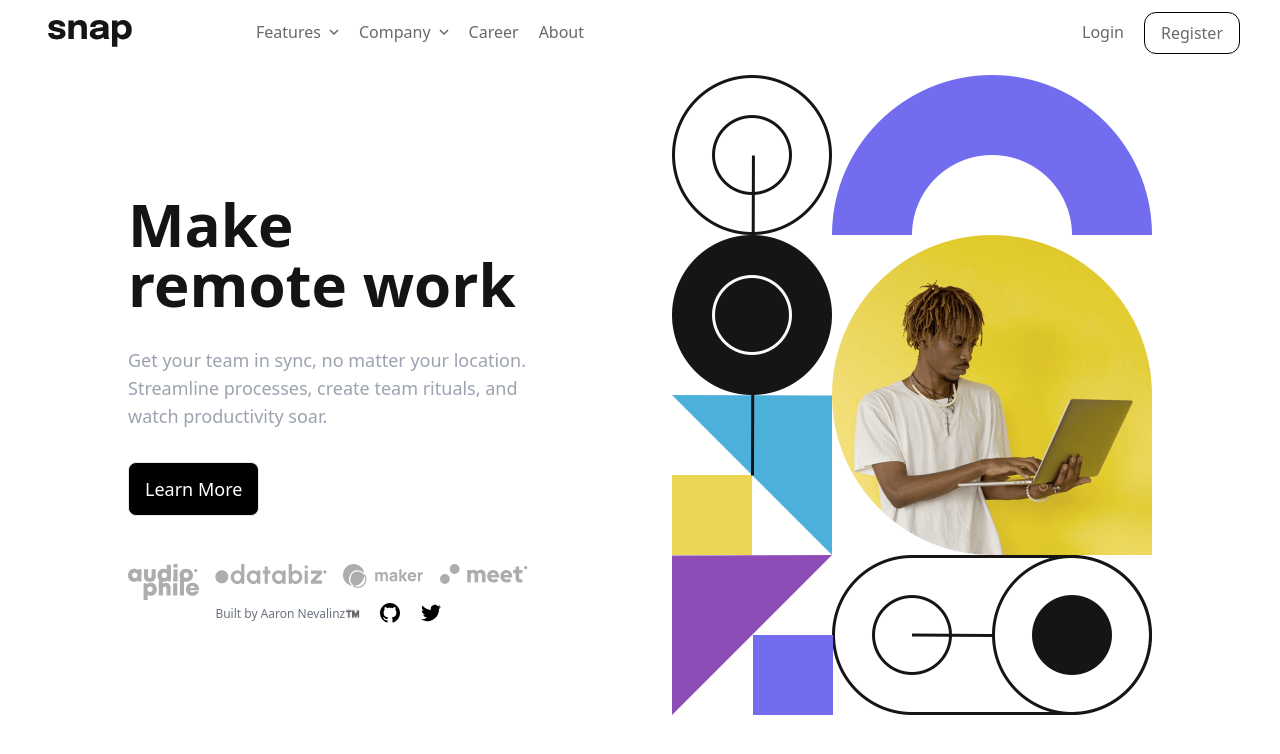
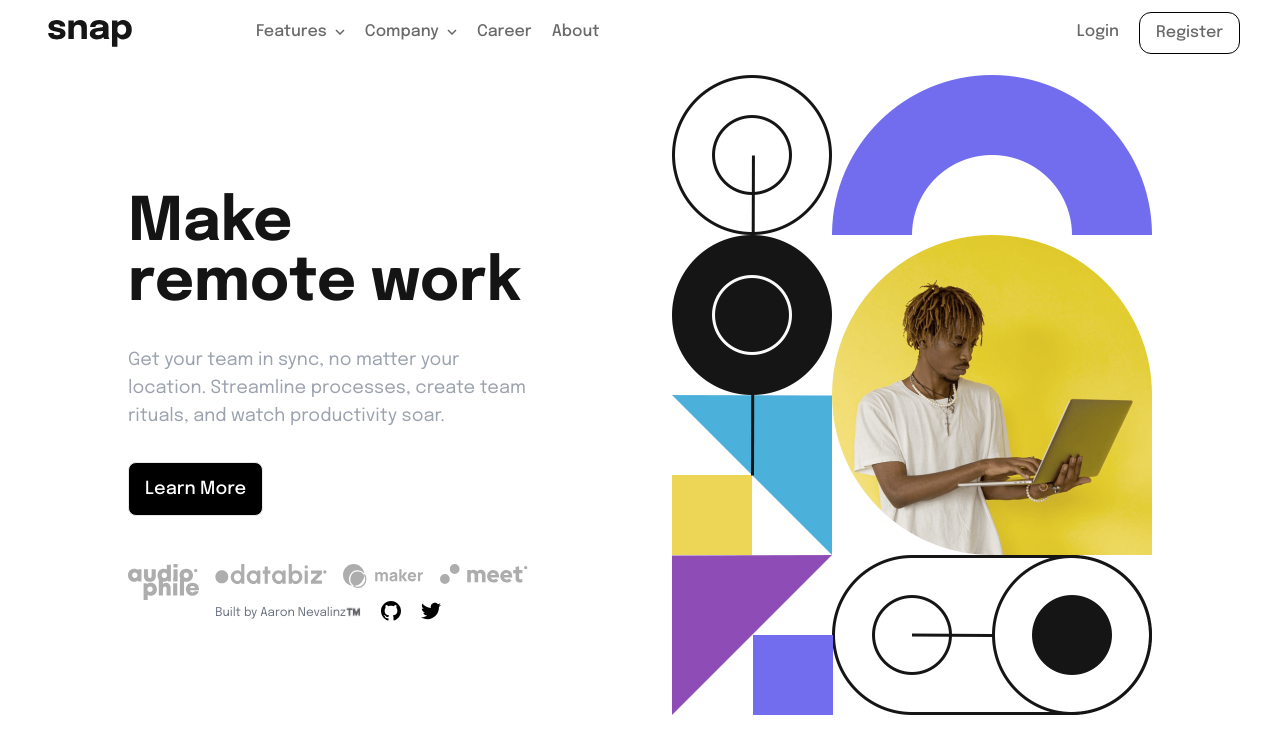
Before and after one commit to AaronNevalinz/Intro-section-with-dropdown, a website: page docs/index.html in a window 1280 px wide. Drawn offline with nearby package versions, Linux system fonts and the light colour scheme; files that its build step writes are made by us from their sources.

Commit message:
font changed

```diff
--- a/docs/index.html
+++ b/docs/index.html
@@ -7,7 +7,7 @@
     <link rel="icon" type="image/x-icon" href="./images/favicon-32x32.png">
     <link rel="stylesheet" href="./styles.css">
 </head>
-<body class="font-sans">
+<body class="font-epilogue">
     <section class="relative text-primary-200">
         <header class="px-4">
                     <nav class=" w-full flex items-start justify-between md:px-8 py-5">
```
